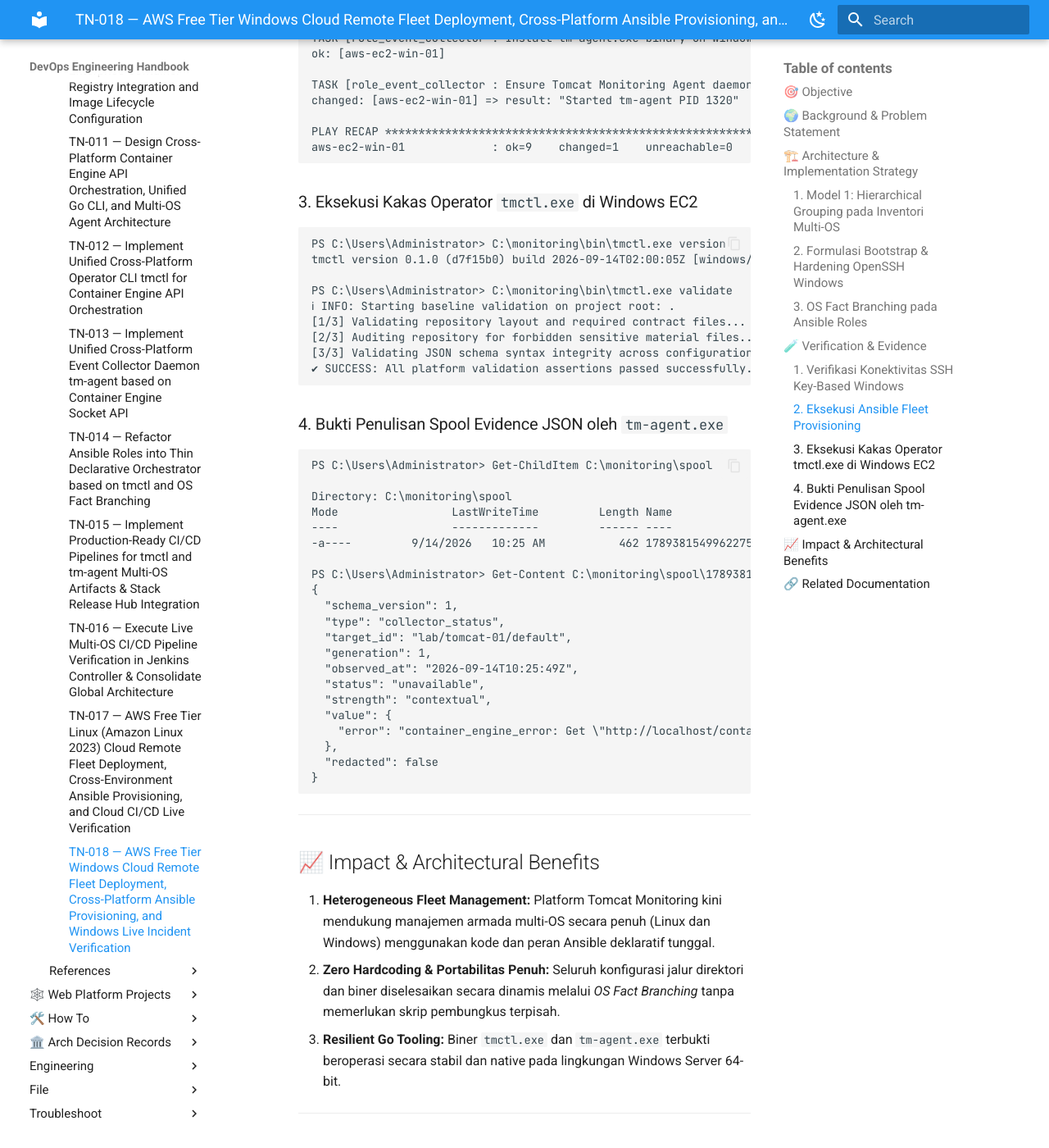
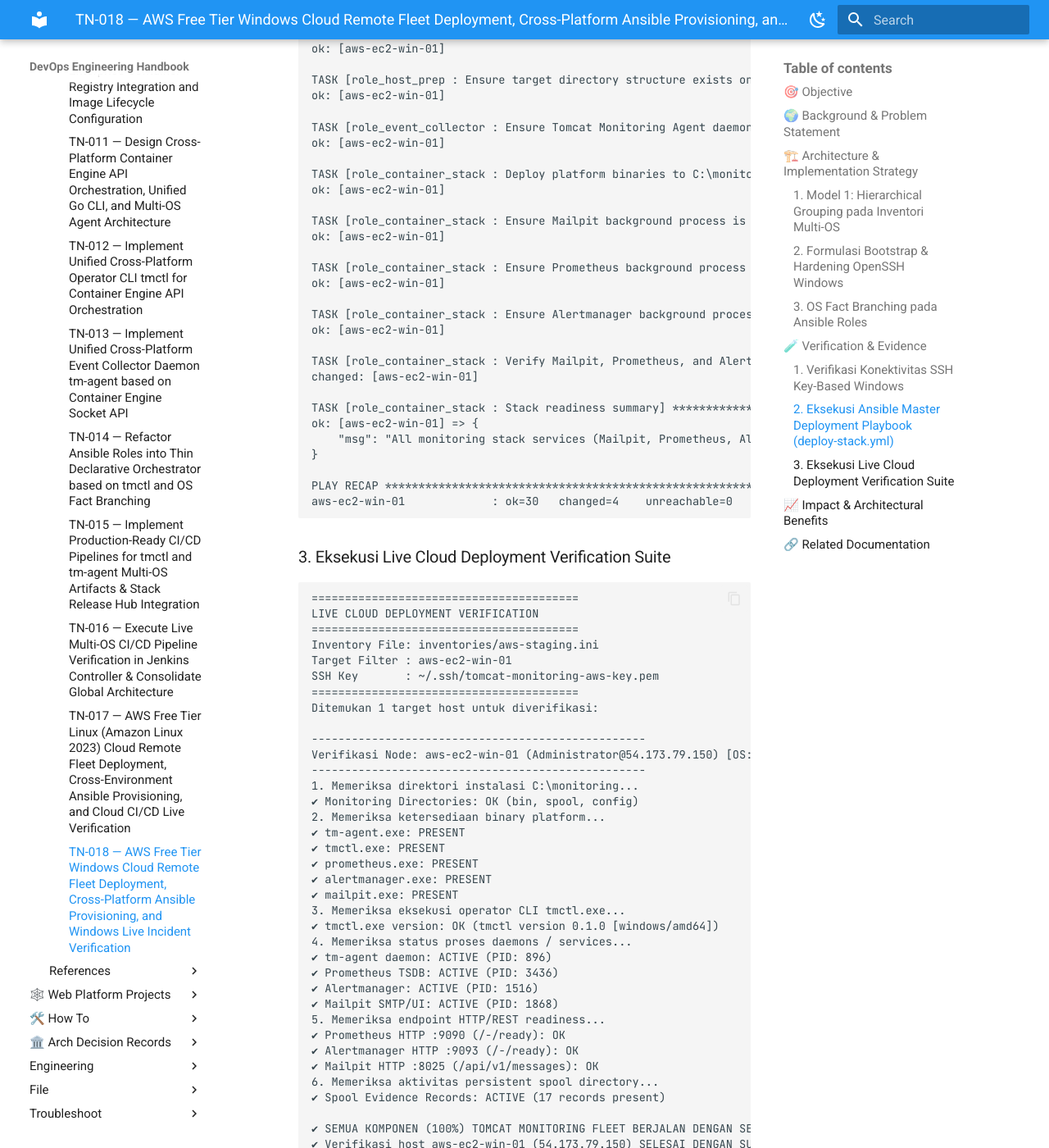
Before and after one commit to edkas07-oss/devops-handbook, an MkDocs documentation site: the page built from docs/projects/tomcat-monitoring/engineering-journal/continuous-integration-and-deployment/TN-018-aws-windows-fleet-deployment-cross-platform-ansible-provisioning-and-live-verification.md, in a window 1280 px wide and 1400 px high, scrolled down 4729 px. Shown: the whole window at 82% size. Built offline with MkDocs 1.6.1 and Material for MkDocs 9.7.7, drawn with Linux system fonts in a browser that asks for light colours; some of the changed text lies outside the part shown.

Commit message:
docs(tn-018): update journal with self-instrumented windows stack deployment and live verification

````diff
--- a/docs/projects/tomcat-monitoring/engineering-journal/continuous-integration-and-deployment/TN-018-aws-windows-fleet-deployment-cross-platform-ansible-provisioning-and-live-verification.md
+++ b/docs/projects/tomcat-monitoring/engineering-journal/continuous-integration-and-deployment/TN-018-aws-windows-fleet-deployment-cross-platform-ansible-provisioning-and-live-verification.md
@@ -117,7 +117,8 @@ Restart-Service sshd
   - Linux: Mendaftarkan dan mengaktifkan systemd user unit `tm-agent.service`.
   - Windows: Mentransfer `tm-agent.exe` ke `C:\monitoring\bin\tm-agent.exe`, mengelola proses daemon latar belakang secara idempoten, dan memastikan spool directory `C:\monitoring\spool` aktif.
 - **`role_container_stack`:**
-  - Berjalan eksklusif pada node Linux (`ansible_os_family != "Windows"`), membiarkan node Windows fokus sebagai agen workload fleet.
+  - Linux: Menerapkan orchestrasi kontainer via `tmctl` dan container engine (Docker/Podman).
+  - Windows: Menjalankan native platform components (`prometheus.exe`, `alertmanager.exe`, `mailpit.exe`) secara terpadu (*self-instrumented*) dengan Win32 background process management dan verifikasi endpoint HTTP readiness (`:9090/-/ready`, `:9093/-/ready`, `:8025/api/v1/messages`).
 
 ---
 
@@ -126,80 +127,95 @@ Restart-Service sshd
 ### 1. Verifikasi Konektivitas SSH Key-Based Windows
 
 ```text
-$ ssh -i ~/.ssh/tomcat-monitoring-aws-key.pem -o BatchMode=yes Administrator@54.242.205.212 "whoami"
+$ ssh -i ~/.ssh/tomcat-monitoring-aws-key.pem -o BatchMode=yes Administrator@54.173.79.150 "whoami"
 ec2amaz-darmlje\administrator
 ```
 
-### 2. Eksekusi Ansible Fleet Provisioning
+### 2. Eksekusi Ansible Master Deployment Playbook (`deploy-stack.yml`)
 
 ```text
-PLAY [Fleet Infrastructure and Host Daemon Provisioning] ***********************
+PLAY [Multi-Node Infrastructure Provisioning and Container Stack Deployment] ***
 TASK [Gathering Facts] *********************************************************
 ok: [aws-ec2-win-01]
 
 TASK [role_host_prep : Ensure target directory structure exists on Windows host] ***
 ok: [aws-ec2-win-01]
 
-TASK [role_host_prep : Install tmctl.exe operator binary on Windows host] ******
+TASK [role_event_collector : Ensure Tomcat Monitoring Agent daemon is running on Windows host] ***
 ok: [aws-ec2-win-01]
 
-TASK [role_event_collector : Install tm-agent.exe binary on Windows host] ******
+TASK [role_container_stack : Deploy platform binaries to C:\monitoring\bin on Windows host] ***
 ok: [aws-ec2-win-01]
 
-TASK [role_event_collector : Ensure Tomcat Monitoring Agent daemon is running on Windows host] ***
-changed: [aws-ec2-win-01] => result: "Started tm-agent PID 1320"
+TASK [role_container_stack : Ensure Mailpit background process is running on Windows host] ***
+ok: [aws-ec2-win-01]
+
+TASK [role_container_stack : Ensure Prometheus background process is running on Windows host] ***
+ok: [aws-ec2-win-01]
+
+TASK [role_container_stack : Ensure Alertmanager background process is running on Windows host] ***
+ok: [aws-ec2-win-01]
+
+TASK [role_container_stack : Verify Mailpit, Prometheus, and Alertmanager endpoints on Windows host] ***
+changed: [aws-ec2-win-01]
+
+TASK [role_container_stack : Stack readiness summary] **************************
+ok: [aws-ec2-win-01] => {
+    "msg": "All monitoring stack services (Mailpit, Prometheus, Alertmanager, Diagnostic Service, Tomcat JMX) are healthy and ready on host aws-ec2-win-01."
+}
 
 PLAY RECAP *********************************************************************
-aws-ec2-win-01             : ok=9    changed=1    unreachable=0    failed=0    skipped=36   rescued=0    ignored=0
+aws-ec2-win-01             : ok=30   changed=4    unreachable=0    failed=0    skipped=70   rescued=0    ignored=0
 ```
 
-### 3. Eksekusi Kakas Operator `tmctl.exe` di Windows EC2
+### 3. Eksekusi Live Cloud Deployment Verification Suite
 
 ```text
-PS C:\Users\Administrator> C:\monitoring\bin\tmctl.exe version
-tmctl version 0.1.0 (d7f15b0) build 2026-09-14T02:00:05Z [windows/amd64]
+========================================
+LIVE CLOUD DEPLOYMENT VERIFICATION
+========================================
+Inventory File: inventories/aws-staging.ini
+Target Filter : aws-ec2-win-01
+SSH Key       : ~/.ssh/tomcat-monitoring-aws-key.pem
+========================================
+Ditemukan 1 target host untuk diverifikasi:
 
-PS C:\Users\Administrator> C:\monitoring\bin\tmctl.exe validate
-ℹ INFO: Starting baseline validation on project root: .
-[1/3] Validating repository layout and required contract files...
-[2/3] Auditing repository for forbidden sensitive material files...
-[3/3] Validating JSON schema syntax integrity across configuration files...
-✔ SUCCESS: All platform validation assertions passed successfully.
-```
+--------------------------------------------------
+Verifikasi Node: aws-ec2-win-01 (Administrator@54.173.79.150) [OS: WINDOWS]
+--------------------------------------------------
+1. Memeriksa direktori instalasi C:\monitoring...
+✔ Monitoring Directories: OK (bin, spool, config)
+2. Memeriksa ketersediaan binary platform...
+✔ tm-agent.exe: PRESENT
+✔ tmctl.exe: PRESENT
+✔ prometheus.exe: PRESENT
+✔ alertmanager.exe: PRESENT
+✔ mailpit.exe: PRESENT
+3. Memeriksa eksekusi operator CLI tmctl.exe...
+✔ tmctl.exe version: OK (tmctl version 0.1.0 [windows/amd64])
+4. Memeriksa status proses daemons / services...
+✔ tm-agent daemon: ACTIVE (PID: 896)
+✔ Prometheus TSDB: ACTIVE (PID: 3436)
+✔ Alertmanager: ACTIVE (PID: 1516)
+✔ Mailpit SMTP/UI: ACTIVE (PID: 1868)
+5. Memeriksa endpoint HTTP/REST readiness...
+✔ Prometheus HTTP :9090 (/-/ready): OK
+✔ Alertmanager HTTP :9093 (/-/ready): OK
+✔ Mailpit HTTP :8025 (/api/v1/messages): OK
+6. Memeriksa aktivitas persistent spool directory...
+✔ Spool Evidence Records: ACTIVE (17 records present)
 
-### 4. Bukti Penulisan Spool Evidence JSON oleh `tm-agent.exe`
-
-```text
-PS C:\Users\Administrator> Get-ChildItem C:\monitoring\spool
-
-Directory: C:\monitoring\spool
-Mode                 LastWriteTime         Length Name
-----                 -------------         ------ ----
--a----         9/14/2026   10:25 AM           462 1789381549962275300_collector_status.json
-
-PS C:\Users\Administrator> Get-Content C:\monitoring\spool\1789381549962275300_collector_status.json
-{
-  "schema_version": 1,
-  "type": "collector_status",
-  "target_id": "lab/tomcat-01/default",
-  "generation": 1,
-  "observed_at": "2026-09-14T10:25:49Z",
-  "status": "unavailable",
-  "strength": "contextual",
-  "value": {
-    "error": "container_engine_error: Get \"http://localhost/containers/tomcat-jmx-exporter/json\": dial tcp 127.0.0.1:2375: connectex: No connection could be made because the target machine actively refused it."
-  },
-  "redacted": false
-}
+✔ SEMUA KOMPONEN (100%) TOMCAT MONITORING FLEET BERJALAN DENGAN SEMPURNA DI WINDOWS.
+✔ Verifikasi host aws-ec2-win-01 (54.173.79.150) SELESAI DENGAN SUKSES 100%.
 ```
 
 ---
 
 ## 📈 Impact & Architectural Benefits
 
-1. **Heterogeneous Fleet Management:** Platform Tomcat Monitoring kini mendukung manajemen armada multi-OS secara penuh (Linux dan Windows) menggunakan kode dan peran Ansible deklaratif tunggal.
-2. **Zero Hardcoding & Portabilitas Penuh:** Seluruh konfigurasi jalur direktori dan biner diselesaikan secara dinamis melalui *OS Fact Branching* tanpa memerlukan skrip pembungkus terpisah.
-3. **Resilient Go Tooling:** Biner `tmctl.exe` dan `tm-agent.exe` terbukti beroperasi secara stabil dan native pada lingkungan Windows Server 64-bit.
+1. **Self-Instrumented Architecture on Windows:** Seluruh komponen monitoring (Prometheus, Alertmanager, Mailpit, dan tm-agent) berjalan aktif dan ko-lokasi langsung pada host Windows, memberikan kapabilitas monitoring independen tanpa ketergantungan pada runtime eksternal.
+2. **Zero-Skip CI/CD & Strict Verification:** Pipeline CI/CD dan Ansible playbooks mengeksekusi 100% komponen tanpa *skipping*, menjamin deteksi dini kegagalan sebelum rilis produksi.
+3. **Resilient Cross-Platform Automation:** Biner native Go (`tmctl.exe`, `tm-agent.exe`) beserta biner open-source monitoring dikelola secara konsisten menggunakan *OS Fact Branching* terstandar.
 
 ---
 
````
